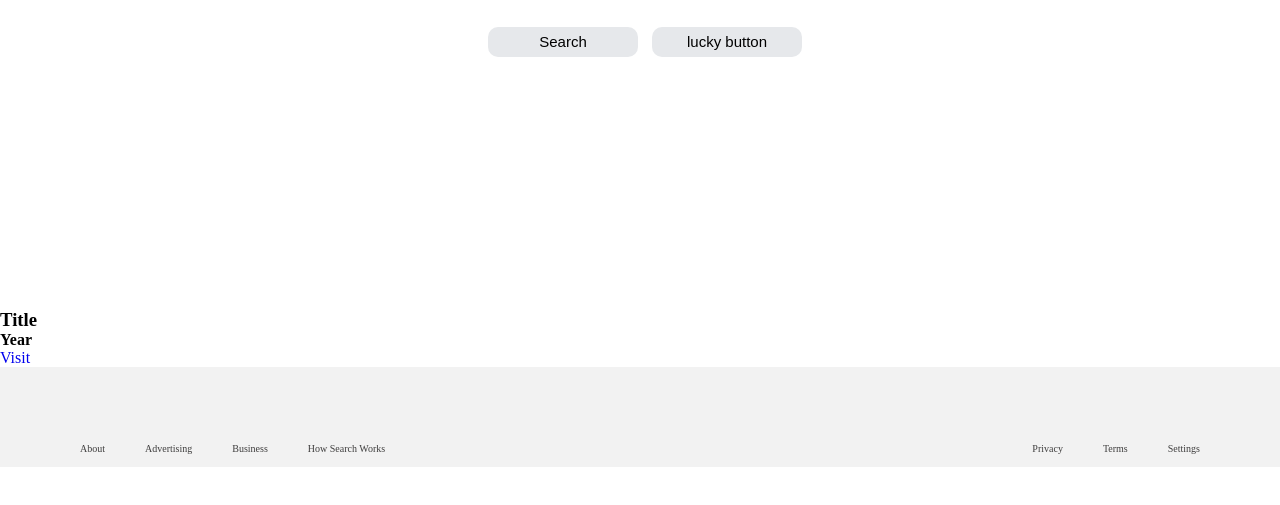
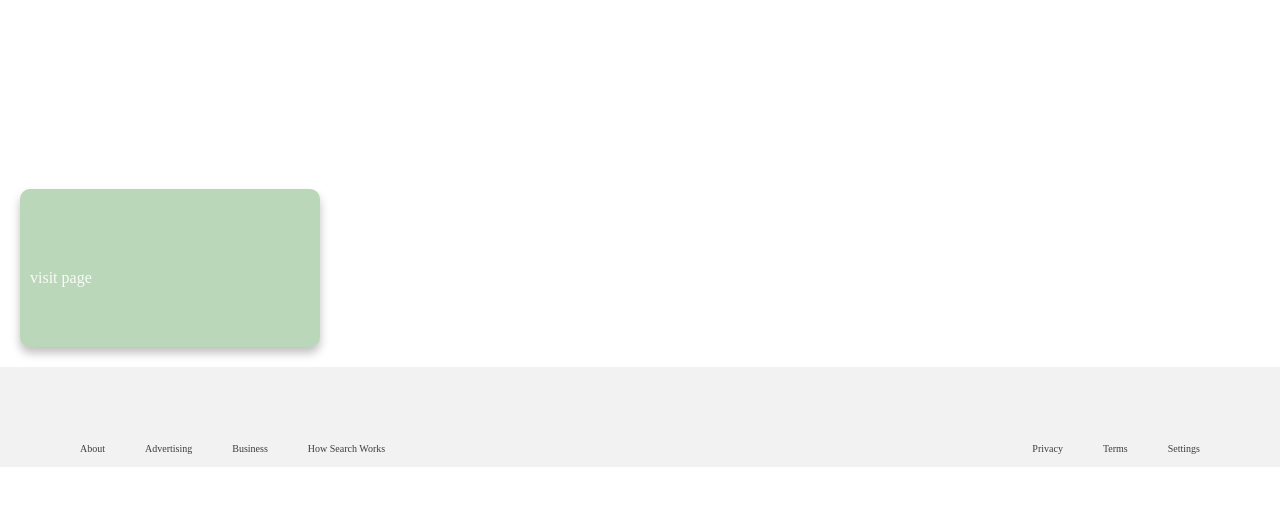
Before and after one commit to buscaroli/futureproof-google-matteo-nasiima, a plain HTML site: page client/index.html in a window 1280 px wide. Shown: the part 333-838 px from the top of the page. Drawn offline with Linux system fonts and the light colour scheme.

Commit message:
cards template

```diff
--- a/client/index.html
+++ b/client/index.html
@@ -46,13 +46,7 @@
                 <i class="fas fa-microphone"></i>
             </div>
             <form class="search-btns">
-                <!-- <input class="search-btn" type="button" >Search</input>
-                <input class="lucky-btn" type="button" onclick="redirect();">lucky button</input> -->
-
-
                 <button class="search-btn">Search</button>
-
-
                 <button class="lucky-btn"  type="submit" onclick="redirect();">lucky button</button>
                 </form>
 
@@ -62,11 +56,29 @@
 
     </section>
 
-    <div class="card">
+    <!-- <div class="card">
       <h3>Title</h3>
       <h4>Year</h4>
       <a href="https://www.w3schools.com">Visit</a>
     </div>
+ -->
+
+
+
+
+</div>
+<div class="cards">
+
+
+
+    <h3></h3>
+    <h4></h4>
+      <a class="card__link" href="#">visit page </i></a>
+    </p>
+  </div>
+
+
+
 
 
 
--- a/client/style.css
+++ b/client/style.css
@@ -152,6 +152,49 @@ header {
 
 
 
+/* cards */
+
+.cards {
+    display: flex;
+    flex-wrap: wrap;
+    justify-content: space-between;
+    background: rgb(186, 215, 186);
+    margin: 20px;
+    padding: 10px;
+    width: 300px;
+    min-height: 50px;
+    display: grid;
+    grid-template-rows: 20px 50px 1fr 50px;
+    border-radius: 10px;
+    box-shadow: 0px 6px 10px rgba(0, 0, 0, 0.25);
+    transition: all 0.2s;
+  }
+
+
+  .card__link {
+
+    position: relative;
+    text-decoration: none;
+    color: rgba(255, 255, 255, 0.9);
+  }
+
+  .card__link::after {
+    position: absolute;
+    top: 25px;
+    left: 0;
+    content: "";
+    width: 0%;
+    height: 3px;
+    background-color: rgba(255, 255, 255, 0.6);
+    transition: all 0.5s;
+  }
+
+
+
+
+
+/* footer */
+
 footer {
     background-color: #F2F2F2;
     height: 100px;
```
